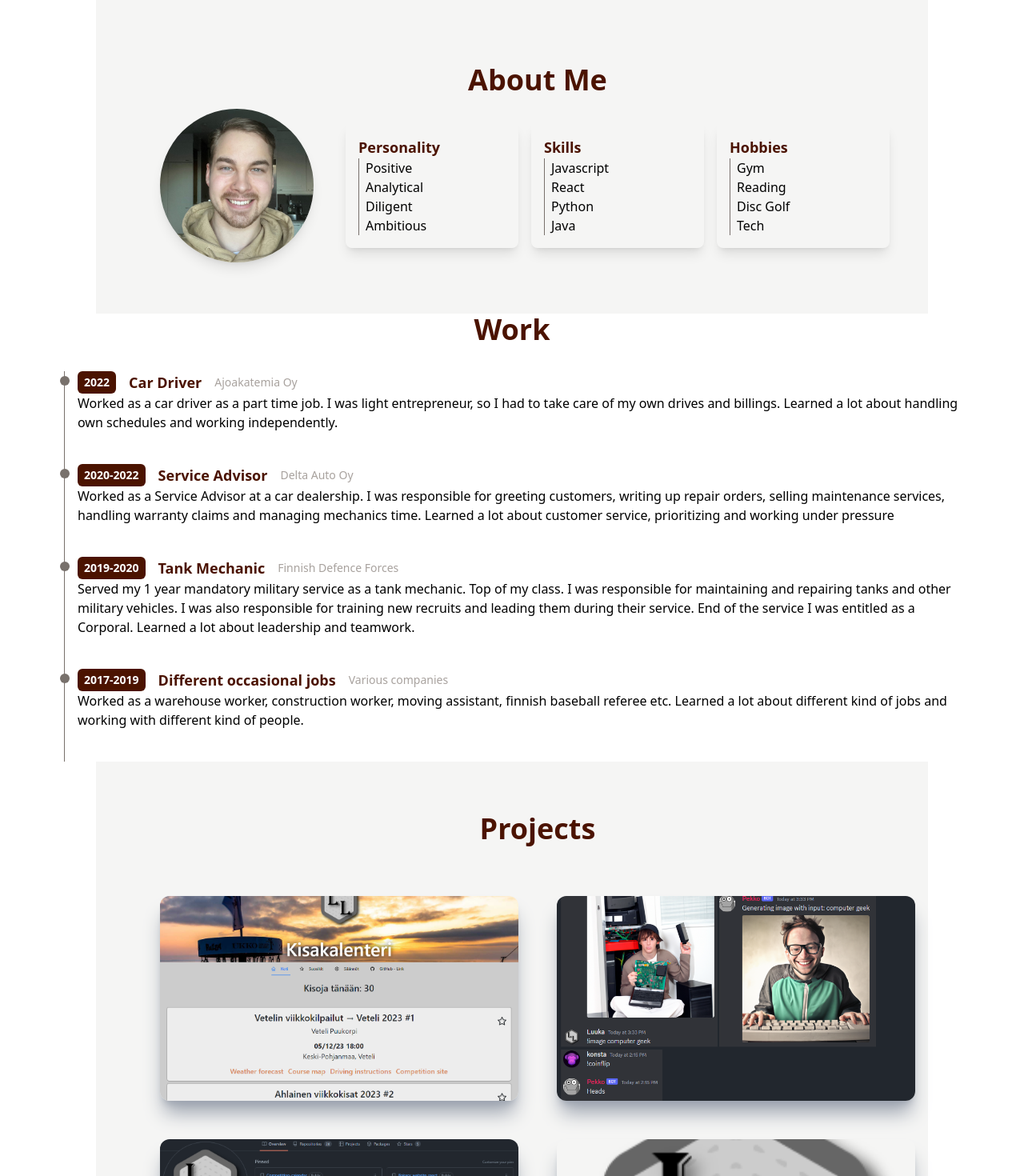
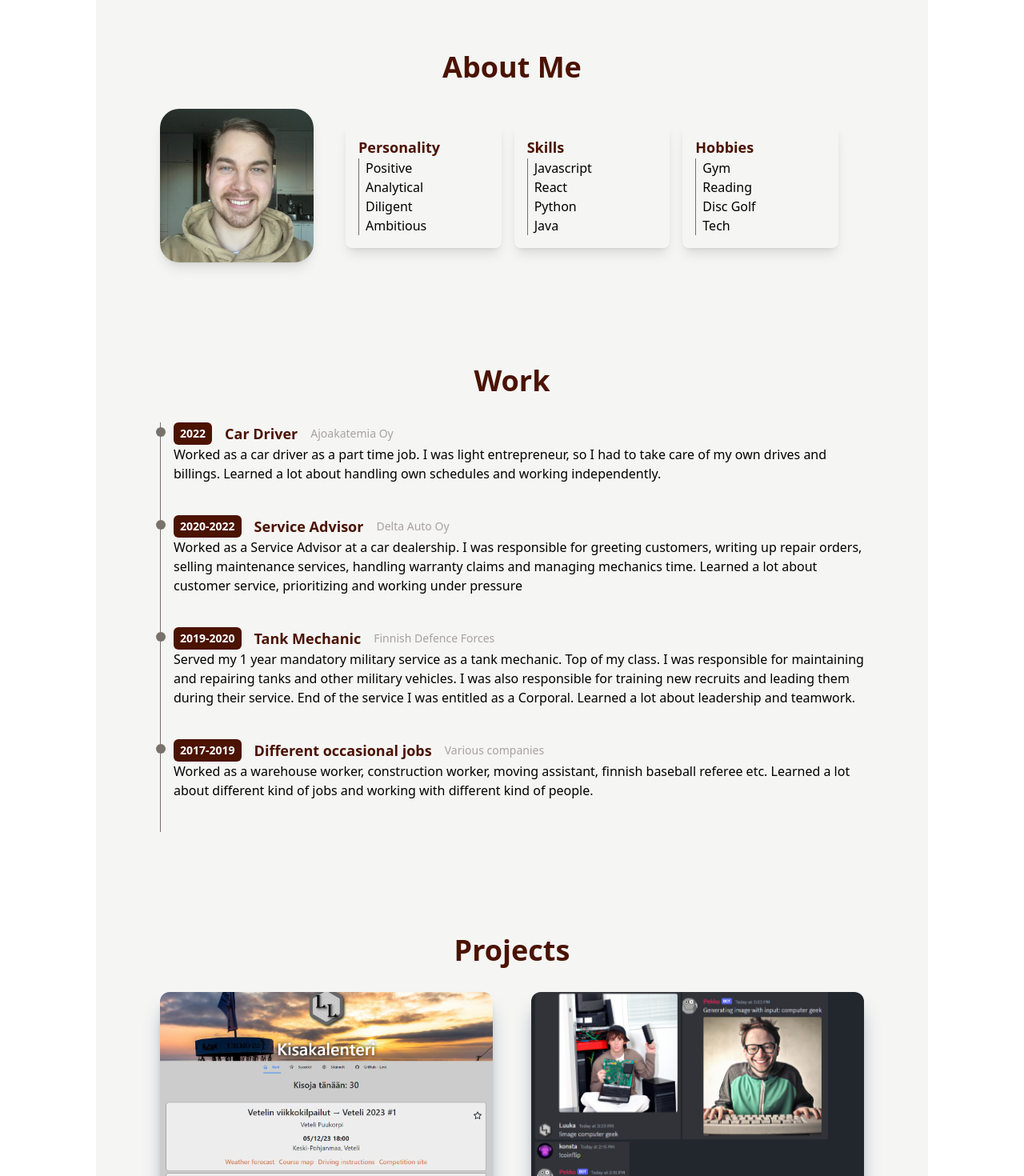
Before and after one commit to Luukalindgren/Portfolio, a React (Vite) app in the folder client/: page / in a window 1280 px wide. Shown: the part 800-2270 px from the top of the page at 80% size. Built offline with nearby package versions, Linux system fonts and the light colour scheme.

Commit message:
Repetitive styling

```diff
--- a/client/src/components/About.jsx
+++ b/client/src/components/About.jsx
@@ -3,25 +3,20 @@ import IMG_0549_lowres from "../assets/IMG_0549_lowres.jpg";
 
 const About = () => {
   return (
-    <div
-      id="about"
-      className="max-w-[1040px] m-auto md:pl-20 p-4 py-16 bg-stone-100"
-    >
-      <h1 className="py-4 text-4xl font-bold text-center text-[#4B1300]">
-        About Me
-      </h1>
+    <div id="about" className="section md:px-20">
+      <h2>About Me</h2>
       <div className="flex gap-2 flex-block">
         <img
-          className="w-48 h-48 m-auto rounded-full shadow-lg"
+          className="w-48 h-48 m-auto shadow-lg rounded-3xl"
           src={IMG_0549_lowres}
           alt="Profile Picture"
         />
         <div className="grid flex-auto gap-4 m-auto sm:grid-cols-3 sm:pl-2 md:px-8">
           <div>
             <ol className="about-list">
-              <h2 className="text-lg font-semibold text-[#4B1300]">
+              <h3 className="text-lg font-semibold text-[#4B1300]">
                 Personality
-              </h2>
+              </h3>
               <li>Positive</li>
               <li>Analytical</li>
               <li>Diligent</li>
@@ -30,7 +25,7 @@ const About = () => {
           </div>
           <div>
             <ol className="about-list ">
-              <h2 className="text-lg font-semibold text-[#4B1300]">Skills</h2>
+              <h3 className="text-lg font-semibold text-[#4B1300]">Skills</h3>
               <li>Javascript</li>
               <li>React</li>
               <li>Python</li>
@@ -39,7 +34,7 @@ const About = () => {
           </div>
           <div>
             <ol className="about-list">
-              <h2 className="text-lg font-semibold text-[#4B1300]">Hobbies</h2>
+              <h3 className="text-lg font-semibold text-[#4B1300]">Hobbies</h3>
               <li>Gym</li>
               <li>Reading</li>
               <li>Disc Golf</li>
--- a/client/src/components/Contact.jsx
+++ b/client/src/components/Contact.jsx
@@ -28,7 +28,6 @@ const Contact = () => {
   return (
     <div id="contact" className="section md:px-20">
       <h2>Contact</h2>
-      <p className="text-center">Currently disabled...</p>
       <form ref={formRef} onSubmit={sendEmail}>
         <div className="w-full gap-4 py-2 ">
           <div className="flex flex-col">
--- a/client/src/components/Footer.jsx
+++ b/client/src/components/Footer.jsx
@@ -4,7 +4,7 @@ const Footer = () => {
   return (
     <div
       id="footer"
-      className="w-full p-4 py-16 m-auto md:pl-20 bg-stone-200"
+      className="w-full p-4 py-16 m-auto md:px-20 bg-stone-200"
     >
       <p className="text-center text-stone-500">© 2023 Luuka Lindgren</p>
     </div>
--- a/client/src/components/Main.jsx
+++ b/client/src/components/Main.jsx
@@ -12,10 +12,10 @@ const Main = () => {
       />
       <div className="absolute top-0 left-0 w-full h-screen bg-black/50">
         <div className="text-white max-w-[700px] m-auto h-full w-full flex flex-col justify-center items-center ">
-          <h1 className="text-4xl font-bold sm:text-5xl ">
+          <h1 className="text-4xl font-bold text-white sm:text-5xl">
             I'm Luuka Lindgren
           </h1>
-          <h2 className="flex pt-4 text-2xl sm:text-3xl">
+          <h4 className="flex pt-4 text-2xl sm:text-3xl">
             <TypeAnimation
               className="pl-1 text-gray-300 text-l"
               sequence={[
@@ -30,7 +30,7 @@ const Main = () => {
               cursor={true}
               repeat={Infinity}
             />
-          </h2>
+          </h4>
           <div className="flex justify-between pt-4 max-w-[200px] w-full">
             <a href="https://github.com/Luukalindgren">
               <FaGithub
--- a/client/src/components/Projects.jsx
+++ b/client/src/components/Projects.jsx
@@ -7,14 +7,8 @@ import LLImg from "../assets/LL.png";
 
 const Projects = () => {
   return (
-    <div
-      id="projects"
-      className="max-w-[1040px] m-auto md:pl-20 p-4 py-16 bg-stone-100"
-    >
-      <h1 className="text-4xl font-bold text-center text-[#4B1300]">
-        Projects
-      </h1>
-      <p className="py-8 text-center"></p>
+    <div id="projects" className="section md:px-20">
+      <h2>Projects</h2>
       <div className="grid gap-12 sm:grid-cols-2">
         <ProjectItem
           img={kisakalenteriImg}
--- a/client/src/components/Work.jsx
+++ b/client/src/components/Work.jsx
@@ -43,9 +43,7 @@ const workData = [
 const Work = () => {
   return (
     <div id="work" className="section md:px-20">
-      <h1 className="text-4xl font-bold text-center text-[#4B1300] pb-8">
-        Work
-      </h1>
+      <h2>Work</h2>
       {workData.map((work) => (
         <WorkItem
           key={work.id}
--- a/client/src/index.css
+++ b/client/src/index.css
@@ -6,6 +6,23 @@
   scroll-behavior: smooth;
 }
 
+h2 {
+  padding-bottom: 2rem;
+  font-size: 2.25rem /* 36px */;
+  line-height: 2.5rem /* 40px */;
+  font-weight: 700;
+  text-align: center;
+  --tw-text-opacity: 1;
+  color: rgb(75 19 0 / var(--tw-text-opacity));
+}
+
+.section {
+  margin: auto;
+  max-width: 1040px;
+  padding: 4rem 1rem;
+  --tw-bg-opacity: 1;
+  background-color: rgb(245 245 244 / var(--tw-bg-opacity));
+}
 
 .about-list {
   min-width: 135px;
```
